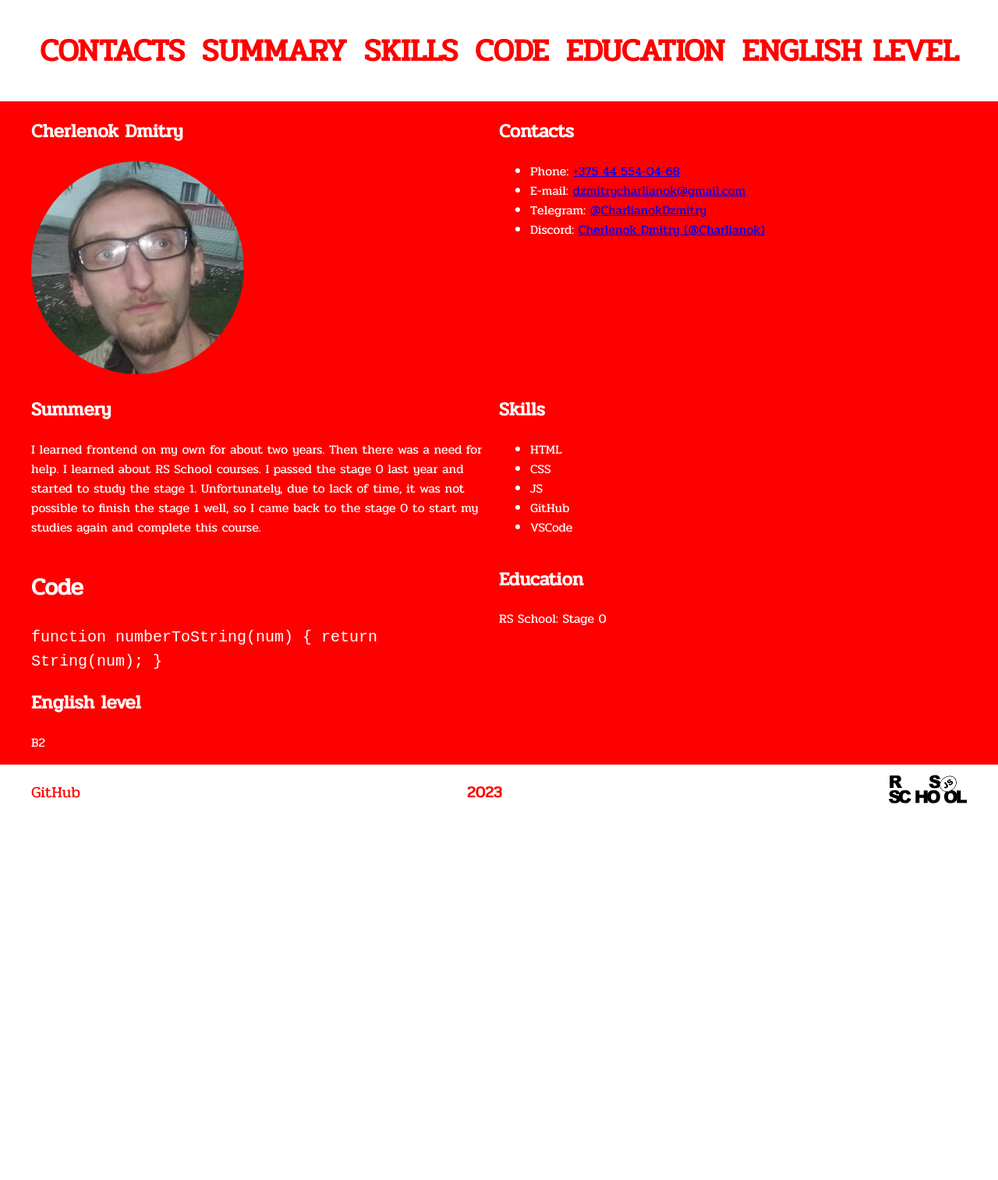
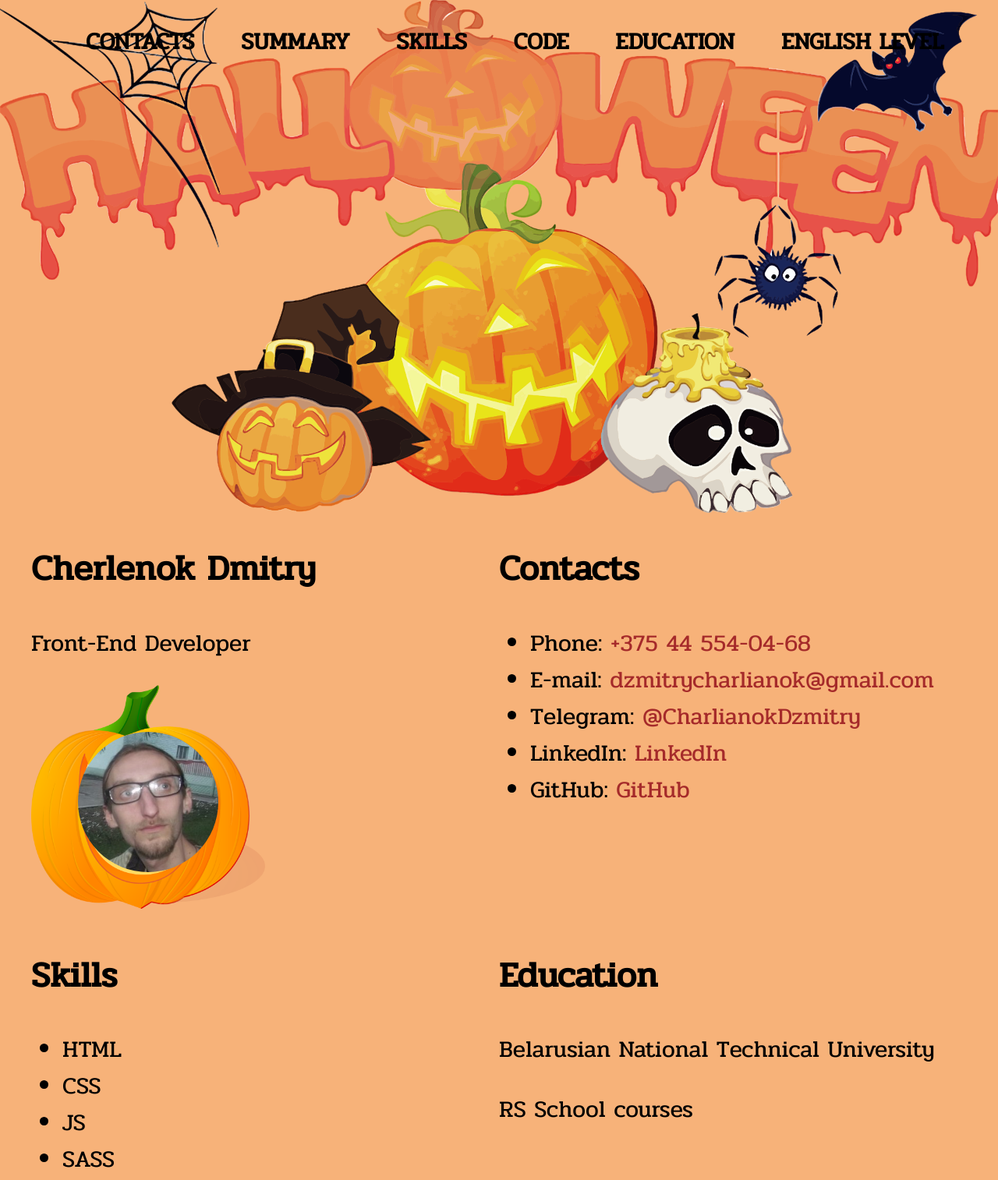
Before and after one commit to Charlianok/rsschool-cv-old, a plain HTML site: page index.html in a window 1280 px wide. Shown: the top 1514 px of the page at 78% size. Before the commit the page ends 1052 px from the top, so only its background shows below. Drawn offline with Linux system fonts and the light colour scheme.

Commit message:
feat: added information

```diff
--- a/index.html
+++ b/index.html
@@ -16,12 +16,12 @@
     <div class="wrapper">
       <nav>
         <ul class="navigation">
-          <li class="navigation__item"><a href="#contacts" class="navigation__link">Contacts</a></li>
-          <li class="navigation__item"><a href="#summary" class="navigation__link">Summary</a></li>
-          <li class="navigation__item"><a href="#skills" class="navigation__link">Skills</a></li>
-          <li class="navigation__item"><a href="#code" class="navigation__link">Code</a></li>
-          <li class="navigation__item"><a href="#education" class="navigation__link">Education</a></li>
-          <li class="navigation__item"><a href="#english-level" class="navigation__link">English level</a></li>
+          <li class="navigation__item"><a href="#contacts" class="link">Contacts</a></li>
+          <li class="navigation__item"><a href="#summary" class="link">Summary</a></li>
+          <li class="navigation__item"><a href="#skills" class="link">Skills</a></li>
+          <li class="navigation__item"><a href="#code" class="link">Code</a></li>
+          <li class="navigation__item"><a href="#education" class="link">Education</a></li>
+          <li class="navigation__item"><a href="#english-level" class="link">English level</a></li>
         </ul>
       </nav>
     </div>
@@ -29,45 +29,45 @@
   <main class="main">
     <div class="wrapper container">
       <section id="profile">
-        <h1 class="profile__title"><a href="#" class="link">Cherlenok Dmitry</a></h1>
-        <img src="assets/img/avatar.jpg" alt="avatar" class="avatar">
+        <h1 class="profile__title">Cherlenok Dmitry</h1>
+        <p class="profession">Front-End Developer</p>
+        <div class="avatar__wrapper">
+          <img src="assets/img/avatar.jpg" alt="avatar" class="avatar">
+        </div>
       </section>
       <section id="contacts">
-        <h2 class="contacts__title"><a href="#" class="link">Contacts</a></h2>
+        <h2 class="contacts__title">Contacts</h2>
         <ul>
-          <li>Phone: <a href="tel:+375445540468">+375 44 554-04-68</a></li>
-          <li>E-mail: <a href="mailto:dzmitrycharlianok@gmail.com">dzmitrycharlianok@gmail.com</a></li>
-          <li>Telegram: <a href="https://telegram.me/CharlianokDzmitry">@CharlianokDzmitry</a></li>
-          <li>Discord: <a href="https://discord.gg/cherlenokdmitry">Cherlenok Dmitry (@Charlianok)</a></li>
+          <li>Phone: <a href="tel:+375445540468" class="link">+375 44 554-04-68</a></li>
+          <li>E-mail: <a href="mailto:dzmitrycharlianok@gmail.com" class="link">dzmitrycharlianok@gmail.com</a></li>
+          <li>Telegram: <a href="https://telegram.me/CharlianokDzmitry" class="link">@CharlianokDzmitry</a></li>
+          <li>LinkedIn: <a href="https://www.linkedin.com/in/cherlenok-dmitry" class="link" target="_blank">LinkedIn</a></li>
+          <li>GitHub: <a href="https://github.com/Charlianok" class="link" target="_blank">GitHub</a></li>
         </ul>
       </section>
-      <section id="summary">
-        <h2 class="summery__title"><a href="#" class="link">Summery</a></h2>
-        <p>I learned frontend on my own for about two years. Then there was a need for help. I learned about RS School courses. I passed the stage 0 last year and started to study the stage 1. Unfortunately, due to lack of time, it was not possible to finish the stage 1 well, so I came back to the stage 0 to start my studies again and complete this course.</p>
-      </section>
       <section id="skills">
-        <h2 class="skills__title"><a href="#" class="link">Skills</a></h2>
+        <h2 class="skills__title">Skills</h2>
         <ul>
           <li>HTML</li>
           <li>CSS</li>
           <li>JS</li>
-          <li>GitHub</li>
-          <li>VSCode</li>
+          <li>SASS</li>
+          <li>Webpack</li>
+          <li>Git</li>
+          <li>Figma</li>
+          <li>Photoshop</li>
+          <li>PerfectPixel</li>
+          <li>Markdown</li>
+          <li>Microsoft Office</li>
         </ul>
       </section>
-      <section id="code">
-        <h2 class="code__title"><a href="#" class="link">Code</a></h2>
-        <code>function numberToString(num) {
-          return String(num);
-        }
-        </code>
-      </section>
       <section id="education">
-        <h2 class="education__title"><a href="#" class="link">Education</a></h2>
-        <p>RS School: Stage 0</p>
+        <h2 class="education__title">Education</h2>
+        <p>Belarusian National Technical University</p>
+        <p>RS School courses</p>
       </section>
       <section id="english-level">
-        <h2 class="english-level__title"><a href="#" class="link">English level</a></h2>
+        <h2 class="english-level__title">English level</h2>
         <p>B2</p>
       </section>
     </div>
@@ -75,9 +75,7 @@
   <footer class="footer">
     <div class="wrapper">
       <div class="footer__content">
-        <a href="https://github.com/Charlianok" class="navigation__link">GitHub</a>
         <p class="footer-year">2023</p>
-        <a href="https://rs.school/js/"><img src="./assets/svg/rs_school_js.svg" alt="rsschool-logo" class="rsschool-logo"></a>
       </div>
     </div>
   </footer>
--- a/style.css
+++ b/style.css
@@ -14,6 +14,16 @@ body {
   margin: 0;
   padding: 0;
   font-family: 'Pridi', serif;
+  background-image: url(./assets/img/background-1298031_1920.png);
+  background-size: contain;
+  background-repeat: no-repeat;
+  background-color: #f7b279;
+  font-size: 30px;
+  color: black;
+}
+
+.header {
+  padding-bottom: 550px;
 }
 
 .wrapper {
@@ -27,26 +37,14 @@ body {
   justify-content: space-around;
   align-items: center;
   list-style: none;
-  padding: 0;
-  line-height: 50px;
   transition: .3s;
-  font-size: 40px;
+  font-size: 30px;
   font-weight: bold;
   text-transform: uppercase;
 }
 
-.navigation__link {
-  color: red;
-  text-decoration: none;
-  transition: color 0.5s;
-}
-.navigation__link:hover {
-  color:grey;
-}
-
-.main {
-  background-color: red;
-  color: white;
+.navigation .link {
+  color: black;
 }
 
 .container {
@@ -58,18 +56,30 @@ section {
   width: 50%;
 }
 
+.avatar__wrapper {
+  background-image: url(./assets/img/halloween-23439_1920.png);
+  width: 300px;
+  height: 300px;
+  background-size: contain;
+  background-repeat: no-repeat;
+  display: flex;
+  justify-content: center;
+  align-items: center;
+}
+
 .avatar {
   border-radius: 50%;
+  width: 180px;
+  height: 180px;
 }
 
 .link {
-  color: white;
+  color: brown;
   text-decoration: none;
   transition: color 0.5s;
 }
-
 .link:hover {
-  color:#ff7400;
+  color:gray;
 }
 
 #code {
@@ -78,17 +88,7 @@ section {
 
 .footer__content {
   display: flex;
-  justify-content: space-between;
+  justify-content: center;
   align-items: center;
   font-size: 20px;
 }
-
-.footer-year {
-  color: red;
-  font-weight: bold;
-}
-
-.rsschool-logo {
-  width: 100px;
-  height: 50px;
-}
```
Also changed, not shown: assets/img/background-1298031_1920.png (added), assets/img/halloween-23439_1920.png (added).
